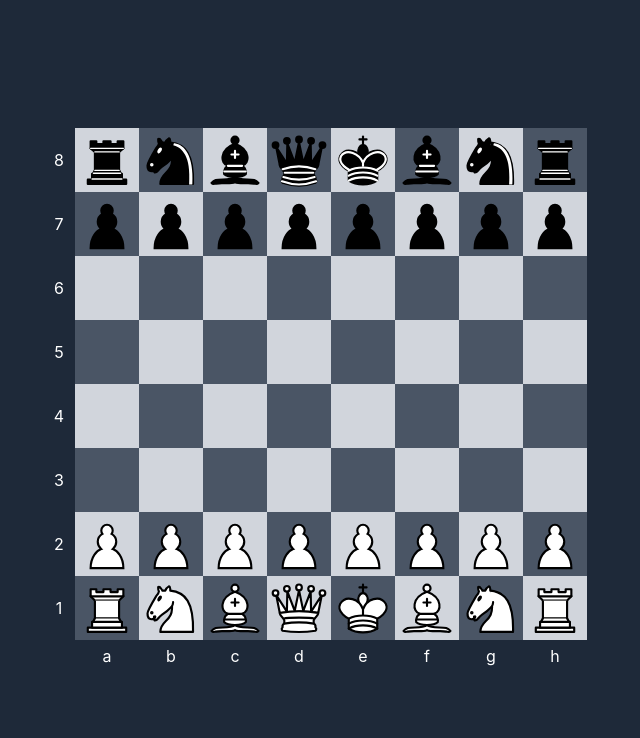
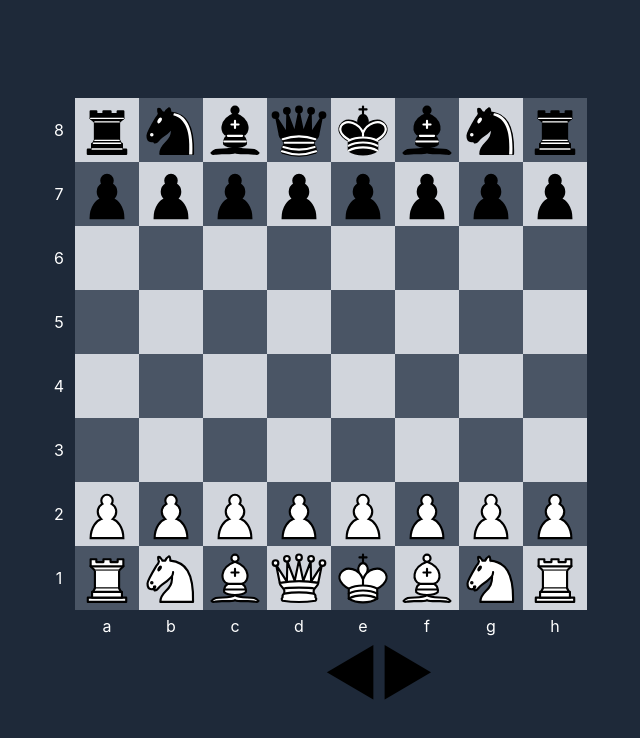
Before and after one commit to janmatzek/play-chess, a React (Vite) app: page / in a window 1280 px wide. Shown: the top 738 px of the page, without its empty margins (261-901 px from the left). Built offline with nearby package versions, Linux system fonts and the light colour scheme.

Commit message:
store board history, allow viewing previous states

```diff
--- a/src/App.tsx
+++ b/src/App.tsx
@@ -1,30 +1,44 @@
 import { BoardComponent } from "./ui/Board";
 import { initializeBoard, randomizedBoard } from "./game/initializeBoard";
 import { useState } from "react";
-import type { Square, Board, Color } from "./types";
+import type { Square, Color } from "./types";
 
 function App() {
-  const [board, setBoard] = useState<Board>(initializeBoard());
-  const [boardHistory, setBoardHistory] = useState([board]);
+  const [boardHistory, setBoardHistory] = useState([initializeBoard()]);
   const [selectedSqaure, setSelectedSquare] = useState<Square | null>(null);
   const [playerColor, setPlayerColor] = useState<Color>("white");
+  const [boardIndex, setBoardIndex] = useState<number>(boardHistory.length - 1);
+
+  function goToNextBoard(direction: -1 | 1) {
+    const newBoardIndex = boardIndex + direction;
+    if (newBoardIndex <= boardHistory.length - 1 && newBoardIndex >= 0) {
+      setBoardIndex(newBoardIndex);
+    }
+  }
 
   return (
-    <>
-      <div className="w-screen h-screen bg-gray-800 flex justify-center items-center">
-        <div>
+    <div className="w-screen h-screen bg-gray-800 flex justify-center items-center flex-col">
       <BoardComponent
         playerColor={playerColor}
-            board={board}
-            setBoard={setBoard}
         boardHistory={boardHistory}
         setBoardHistory={setBoardHistory}
+        boardIndex={boardIndex}
+        setBoardIndex={setBoardIndex}
         selectedSquare={selectedSqaure}
         setSelectedSquare={setSelectedSquare}
       ></BoardComponent>
+      {/* TODO: turn history view into a separate UI component */}
+      {/* TODO: use actual buttons to control the history */}
+      {/* TODO: provide visual indication to user that they are viewing history */}
+      <div className=" flex flex-row ">
+        <div className="text-6xl" onClick={() => goToNextBoard(-1)}>
+          ◀
+        </div>
+        <div className="text-6xl" onClick={() => goToNextBoard(1)}>
+          ▶
         </div>
       </div>
-    </>
+    </div>
   );
 }
 
--- a/src/ui/Board.tsx
+++ b/src/ui/Board.tsx
@@ -6,10 +6,10 @@ import { getLegalMoves } from "../game/getLegalMoves";
 
 type BoardProps = {
   playerColor: Color;
-  board: Board;
-  setBoard: React.Dispatch<React.SetStateAction<Board>>;
   boardHistory: Board[];
   setBoardHistory: React.Dispatch<React.SetStateAction<Board[]>>;
+  boardIndex: number;
+  setBoardIndex: React.Dispatch<React.SetStateAction<number>>;
   selectedSquare: Square | null;
   setSelectedSquare: React.Dispatch<React.SetStateAction<Square | null>>;
 };
@@ -19,7 +19,10 @@ function RowLabels({ labels }: { labels: number[] }) {
     <div className="grid grid-cols-1 w-fig">
       {[...labels].reverse().map((label) => {
         return (
-          <div className="w-8 h-16 flex justify-center items-center text-white">
+          <div
+            className="w-8 h-16 flex justify-center items-center text-white"
+            key={label}
+          >
             {label}
           </div>
         );
@@ -33,7 +36,10 @@ function ColumnLabels({ labels }: { labels: string[] }) {
     <div className="pl-8 grid grid-cols-10 w-fig">
       {labels.map((label) => {
         return (
-          <div className="w-16 h-8 flex justify-center items-center text-white">
+          <div
+            className="w-16 h-8 flex justify-center items-center text-white"
+            key={label}
+          >
             {label}
           </div>
         );
@@ -49,17 +55,24 @@ export function BoardComponent(boardProps: BoardProps) {
   let columnLabels = ["a", "b", "c", "d", "e", "f", "g", "h"];
   let rowLabels = [1, 2, 3, 4, 5, 6, 7, 8];
 
-  let boardToRender = [...boardProps.board].reverse();
+  let boardToRender = [
+    ...boardProps.boardHistory[boardProps.boardIndex],
+  ].reverse();
   if (boardProps.playerColor === "black") {
     columnLabels = [...columnLabels].reverse();
     rowLabels = [...rowLabels].reverse();
-    boardToRender = boardProps.board.map((row) => {
-      return [...row].reverse();
-    });
+    boardToRender = boardProps.boardHistory[boardProps.boardIndex].map(
+      (row) => {
+        return [...row].reverse();
+      },
+    );
   }
 
   const legalMoves = useMemo(() => {
-    return getLegalMoves(boardProps.board, boardProps.selectedSquare);
+    return getLegalMoves(
+      boardProps.boardHistory[boardProps.boardIndex],
+      boardProps.selectedSquare,
+    );
   }, [boardProps.selectedSquare]);
 
   function selectSquare(squareProps: SquareProps): void {
@@ -78,7 +91,9 @@ export function BoardComponent(boardProps: BoardProps) {
     }
 
     // Create a new object with the board array
-    const newBoard = structuredClone(boardProps.board);
+    const newBoard = structuredClone(
+      boardProps.boardHistory[boardProps.boardIndex],
+    );
 
     const originPosition = boardProps.selectedSquare.position;
     const destinationPosition = squareProps.square.position;
@@ -92,15 +107,22 @@ export function BoardComponent(boardProps: BoardProps) {
     newBoard[destinationPosition.row][destinationPosition.col].piece = piece;
 
     // Set state of the new board, unselect origin square
-    boardProps.setBoard(newBoard);
+    boardProps.setBoardHistory([...boardProps.boardHistory, newBoard]);
     boardProps.setSelectedSquare(null);
+    boardProps.setBoardIndex(boardProps.boardIndex + 1);
+  }
 
-    // Append the new state to Board History
-    boardProps.setBoardHistory([...boardProps.boardHistory, newBoard]);
+  function getSquareOnClick(
+    isLegal: boolean,
+  ): (squareProps: SquareProps) => void {
+    if (boardProps.boardHistory.length - 1 === boardProps.boardIndex) {
+      return isLegal ? movePiece : selectSquare;
+    }
+    return () => boardProps.setBoardIndex(boardProps.boardHistory.length - 1);
   }
 
   return (
-    <>
+    <div>
       <div className="flex">
         <RowLabels labels={rowLabels}></RowLabels>
         <div className="grid grid-cols-8 w-fit">
@@ -108,7 +130,7 @@ export function BoardComponent(boardProps: BoardProps) {
             row.map((square, colIndex) => {
               const squareId = `${square.position.row}-${square.position.col}`;
               const isLegal = legalMoves.includes(squareId);
-              const onClickAction = isLegal ? movePiece : selectSquare;
+              const onClickAction = getSquareOnClick(isLegal);
               return (
                 <SquareComponent
                   square={square}
@@ -128,6 +150,6 @@ export function BoardComponent(boardProps: BoardProps) {
         </div>
       </div>
       <ColumnLabels labels={columnLabels}></ColumnLabels>
-    </>
+    </div>
   );
 }
```
Lines whose indentation alone changed are shown as unchanged.
